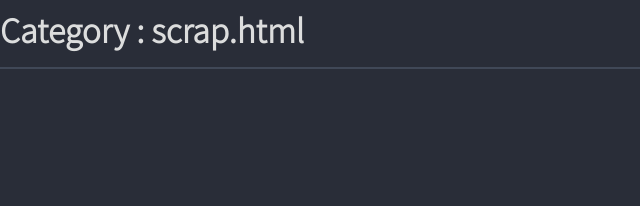
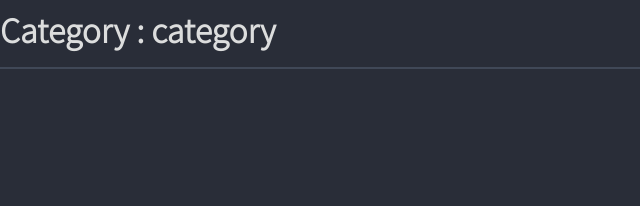
Before and after one commit to kmaeda6320084/learn_crypto, a Jekyll site: the page built from collections/_category/scrap.html, in a window 1280 px wide. Shown: the top 206 px of the page, without its empty margins (0-640 px from the left). Built offline with Jekyll 4.4.1, drawn with Linux system fonts in a browser that asks for light colours; part of the change alters nothing that is shown.

Commit message:
category

```diff
--- a/_layouts/category.html
+++ b/_layouts/category.html
@@ -1,11 +1,12 @@
 ---
 layout: default
 ---
-<h1>Category : {{ page.name }}</h1>
+{% assign category = page.collection %}
+<h1>Category : {{ category }}</h1>
 <hr>
-{% if site.tags[page.name] %}
+{% if site.tags[category] %}
 <ul>
-    {% assign post_by_date = site.tags[page.name] | sort:"date" | reverse %}
+    {% assign post_by_date = site.tags[category] | sort:"date" | reverse %}
     {% for post in post_by_date %}
     <li>
         <a href="{{ post.url | relative_url }}">
--- a/collections/_category/scrap.html
+++ b/collections/_category/scrap.html
@@ -1,3 +1,2 @@
 ---
 ---
-{{ page.category | inspect }}
```
